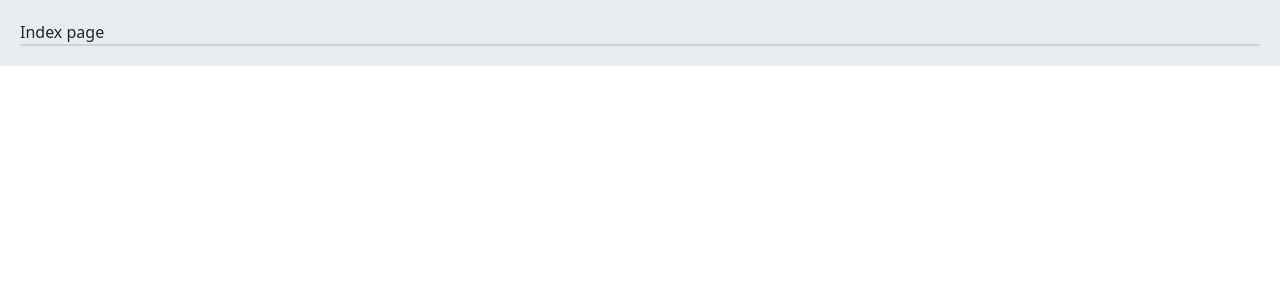
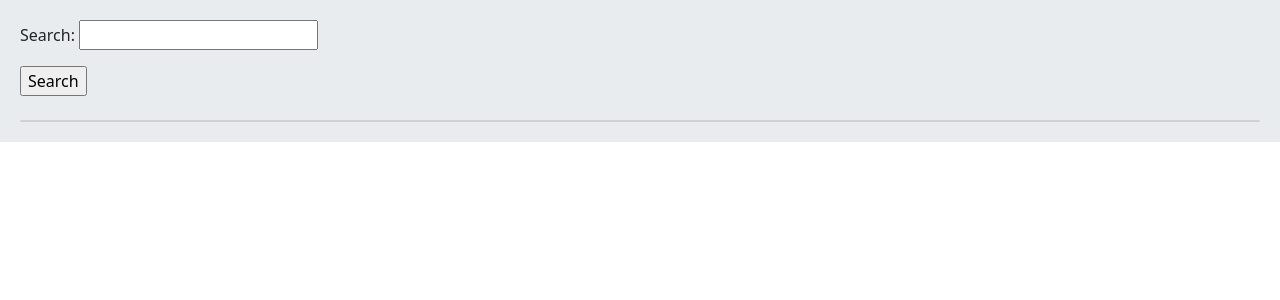
Before and after one commit to VahidGhafourian/Learn-Django, a Django app: page / in a window 1280 px wide. Shown: the part 56-356 px from the top of the page. Run offline with Django 4.2, Linux system fonts and the light colour scheme; data that the repository does not hold is empty.

Commit message:
Add search feature for main page

```diff
--- a/2 A/home/forms.py
+++ b/2 A/home/forms.py
@@ -18,3 +18,6 @@ class CommentReplyForm(forms.ModelForm):
     class Meta:
         model = Comment
         fields = ('body',)
+
+class PostSearchForm(forms.Form):
+    search = forms.CharField()
--- a/2 A/home/templates/home/index.html
+++ b/2 A/home/templates/home/index.html
@@ -1,6 +1,11 @@
 {% extends 'base.html' %}
 {% block content %}
-    Index page
+
+    <form action="" method="get">
+        {{ form.as_p }}
+        <input type="submit" value="Search">
+    </form>
+    <br>
 
     <div class="card">
         {% for post in posts %}
--- a/2 A/home/views.py
+++ b/2 A/home/views.py
@@ -3,15 +3,18 @@ from django.shortcuts import render, redirect, get_object_or_404
 from django.views import View
 from .models import Post, Comment, Like
 from django.contrib.auth.mixins import LoginRequiredMixin
-from .forms import PostCreateUpdateForm, CommentCreateForm, CommentReplyForm
+from .forms import PostCreateUpdateForm, CommentCreateForm, CommentReplyForm, PostSearchForm
 from django.utils.text import slugify
 from django.contrib.auth.decorators import login_required
 from django.utils.decorators import method_decorator
 
 class HomeView(View):
+    form_class = PostSearchForm
     def get(self, request):
         posts = Post.objects.all()
-        return render(request, 'home/index.html', {'posts': posts})
+        if request.GET.get('search'):
+            posts = posts.filter(body__contains=request.GET['search'])
+        return render(request, 'home/index.html', {'posts': posts, 'form': self.form_class})
 
 class PostDetailView(View):
     form_class = CommentCreateForm
```
